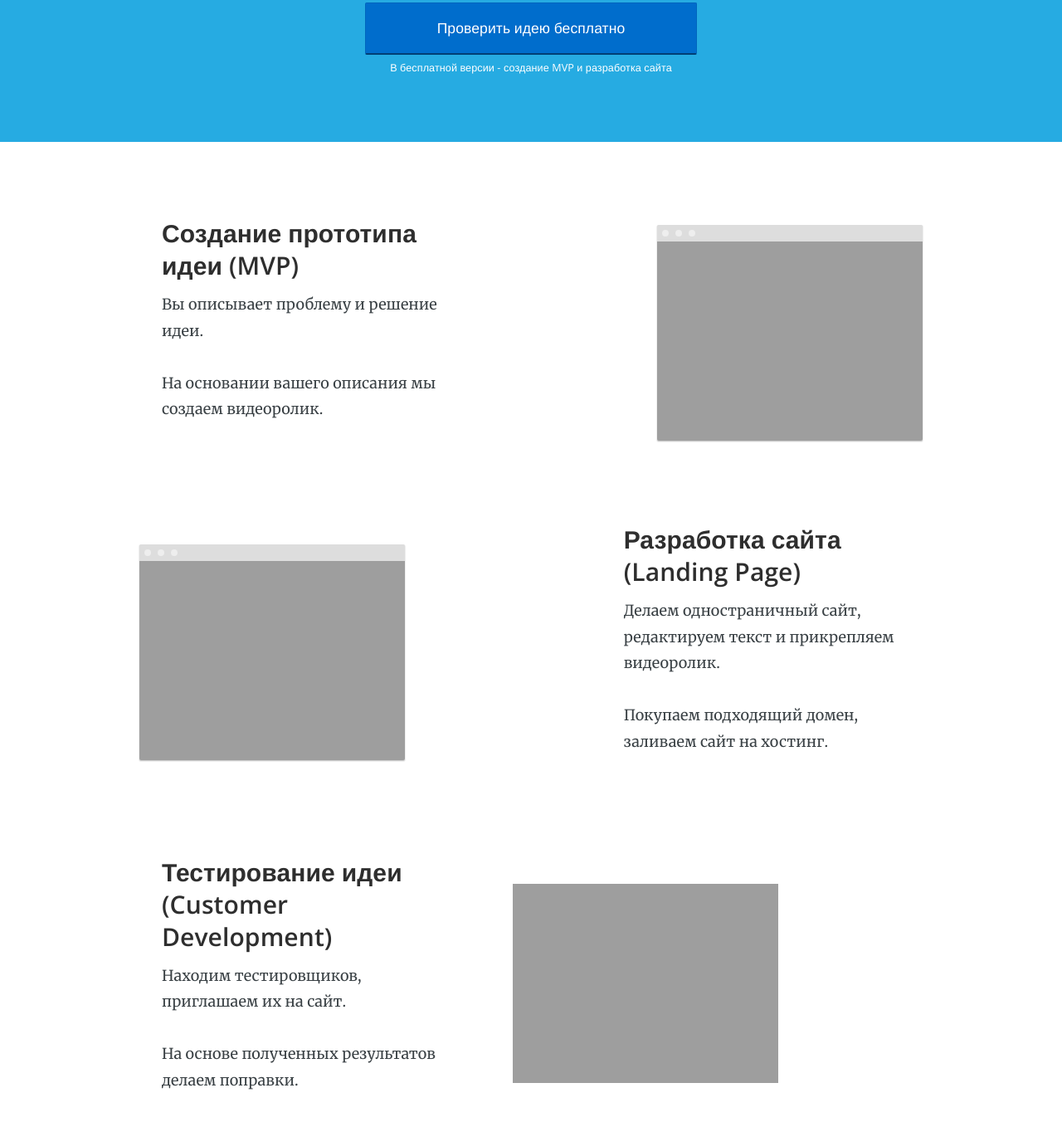
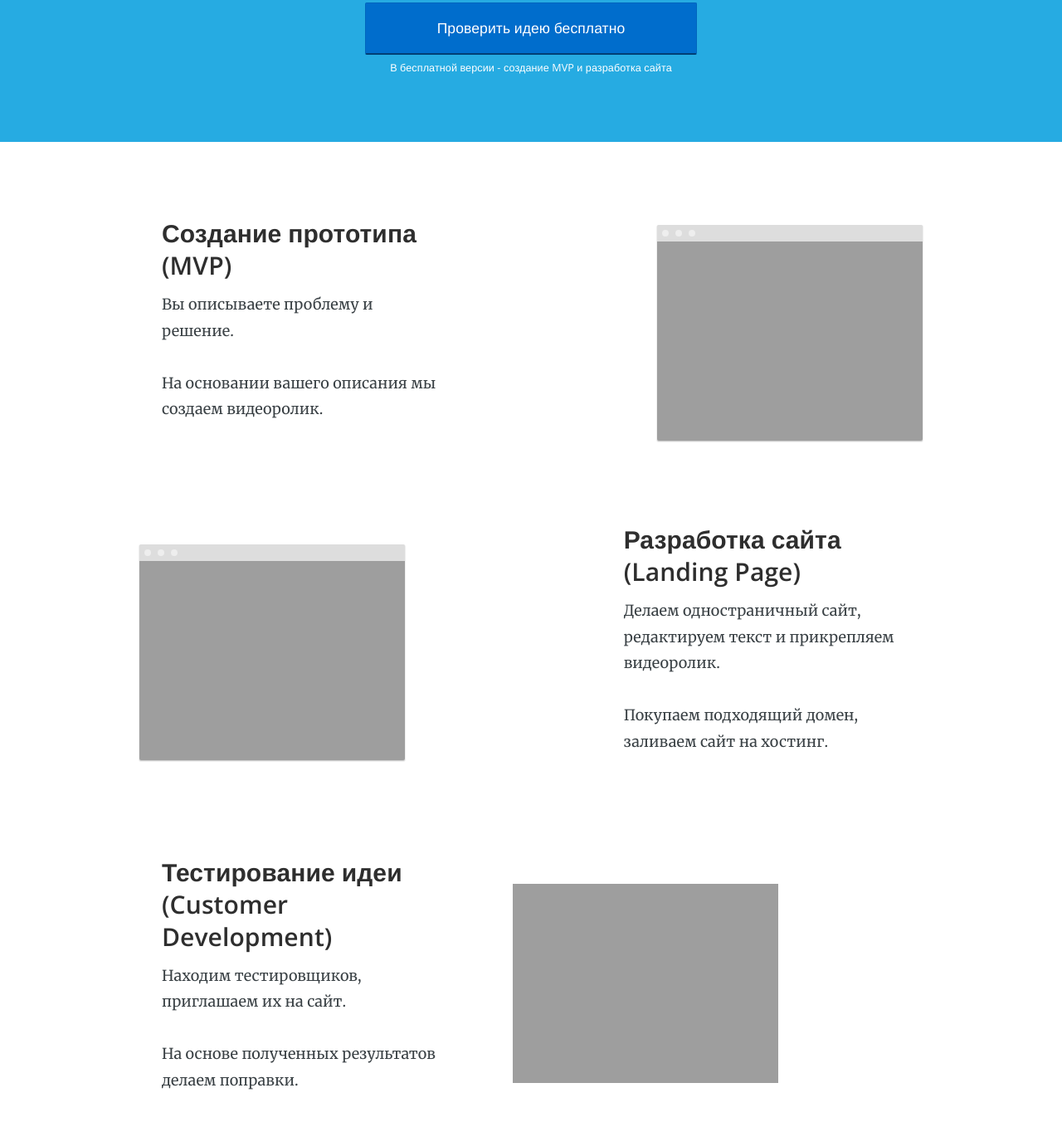
Before and after one commit to RakhimyanTim/enblabs.github.io, a Jekyll site: the page built from pages/index.html, in a window 1280 px wide and 1400 px high, scrolled down 347 px. Shown: the top 1352 px of the window at 83% size. Built offline with Jekyll 4.4.1, drawn with Linux system fonts in a browser that asks for light colours; nearby versions of some CDN libraries; some of the changed text lies outside the part shown.

Commit message:
Update index.html

```diff
--- a/pages/index.html
+++ b/pages/index.html
@@ -22,8 +22,8 @@ sitemap:
 <section class="new-content first">
 	<div class="container">
 		<div class="new-text">
-			<h3>Создание прототипа идеи (MVP)</h3>
-			<p>Вы описывает проблему и решение идеи.</p>
+			<h3>Создание прототипа (MVP)</h3>
+			<p>Вы описываете проблему и решение.</p>
 
 			<p>На основании вашего описания мы создаем видеоролик.</p>
 		</div>
@@ -69,7 +69,7 @@ sitemap:
 <section class="new-content alternate">
 	<div class="container">
 		<div class="new-text">
-			<h3>Тестирование каналов (User Acquisition )</h3>
+			<h3>Тестирование каналов (User Acquisition)</h3>
 			<p>Заливаем трафик, мерим метрики.</p>
 
 			<p>Каналы выбираем на основании "cust dev".</p>
```
